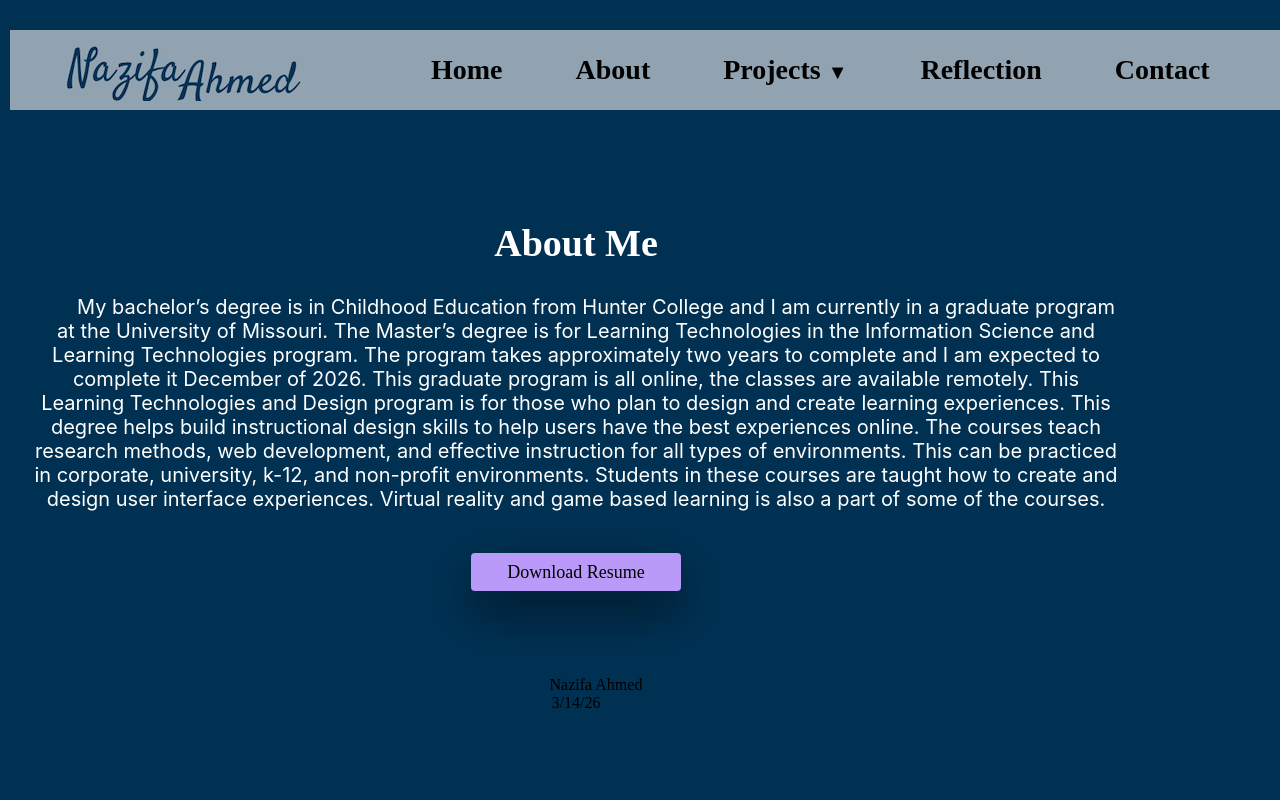
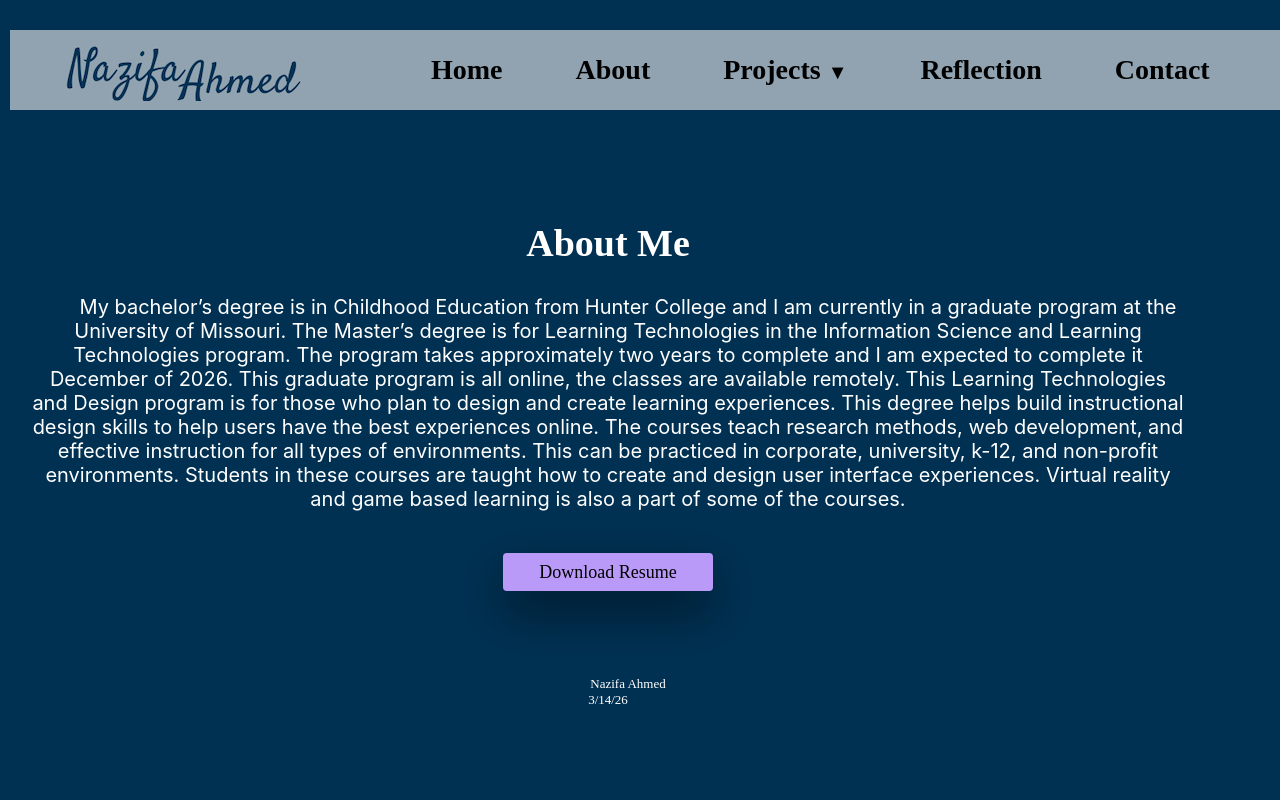
Before and after one commit to nazifaa200/nazifaa200.github.io, a PHP site: page /about.html in a window 1280 px wide. Run offline with PHP 8.4, Linux system fonts and the light colour scheme.

Commit message:
Add files via upload

```diff
--- a/webdevelopment/style.css
+++ b/webdevelopment/style.css
@@ -1,16 +1,17 @@
 
-footer p{color: black;
-        font-size: 16px;
+footer p{color: white;
+        font-size: 13px;
         font-family: Work sans-serif;}
 
 * {padding: 0;
-   margin: 0.5rem;
-   box-sizing: border-box;}
+   margin: 0.3rem;
+   box-sizing: border-box;
+    }
 
 html {font-family: Work sans-serif;
       font-size: 18px;}
 
-#hero {width: 100%;
+#hero1 {width: 100%;
         height: 100vh;
         background: linear-gradient (#003153, #003153), no-repeat center / cover;
         color: white;
@@ -51,12 +52,12 @@ html {font-family: Work sans-serif;
 @media only screen and (max-width: 768px)
 html {font-size: 10px;}
 
-#about { width: 90%;
+#about { width: 95%;
         height: 100vh;
         background: linear-gradient, no-repeat center / cover;
-        color: black;
+        color: white;
         align-items: center;
-        .dt . about }
+        .dt .about }
 
 .resume a {text-decoration: none;
          font-family: Work sans-serif;
@@ -69,10 +70,3 @@ html {font-size: 10px;}
          margin-top: 2rem;
          margin-bottom: 2rem;
          box-shadow: 0 20px 50px rgba(0,0,0,.5);}
-
-dl {color:#003153;
-        font-family: inter;
-        font-size: 16px;
-        margin: 2rem;
-        padding: 1em;
-        box-shadow: 0 10px 30px;  }
```
